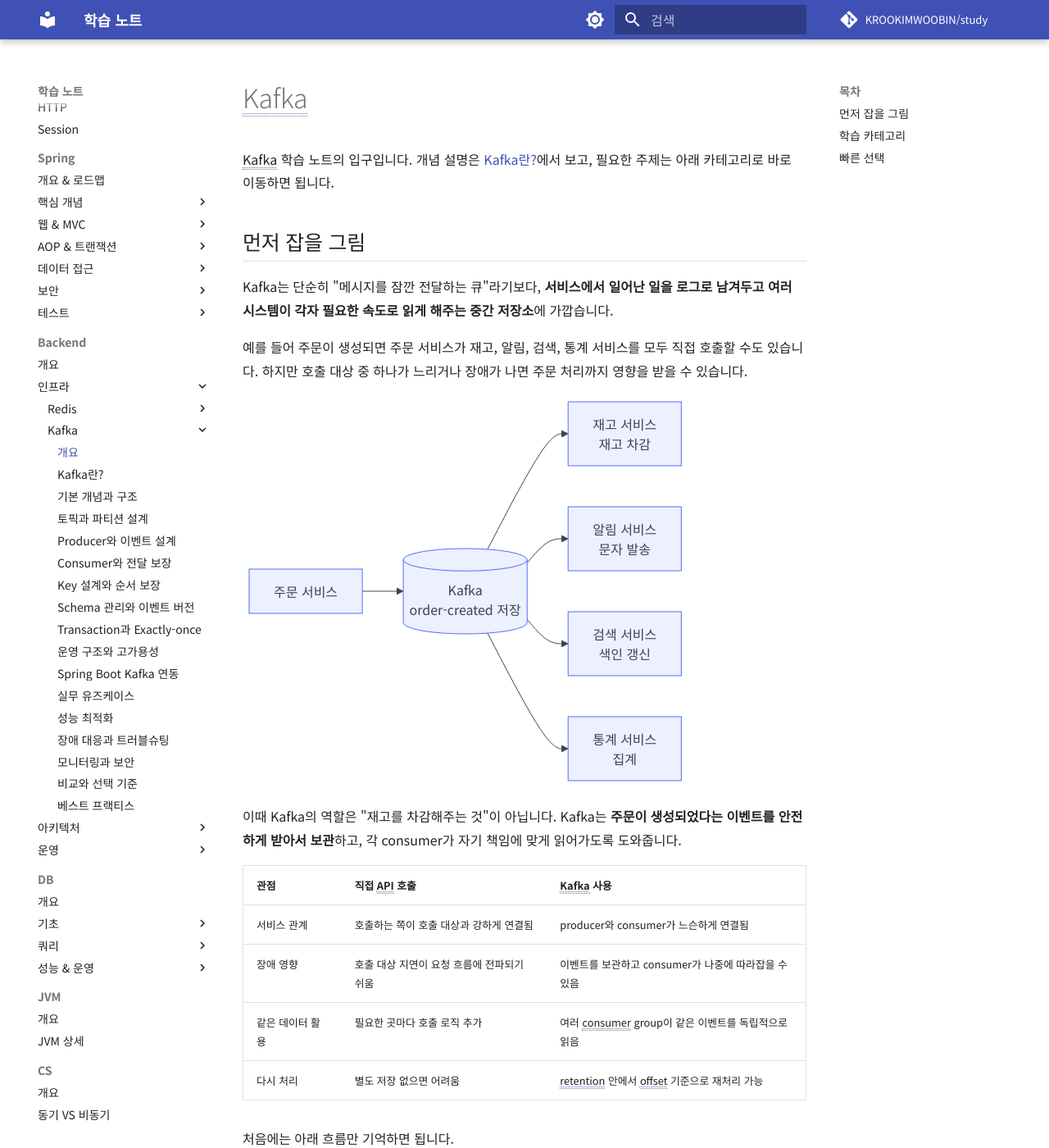
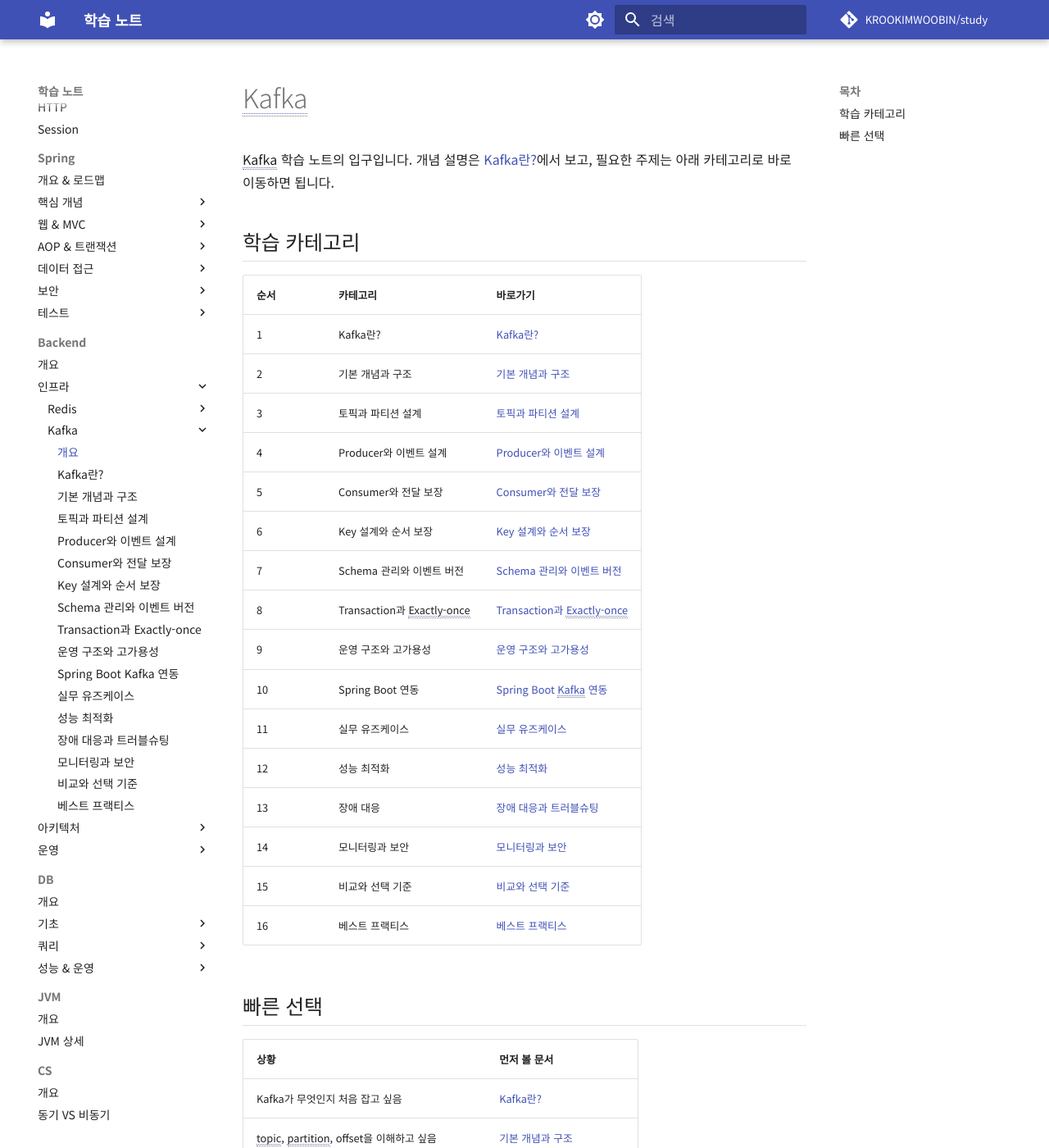
Before and after one commit to KROOKIMWOOBIN/study, an MkDocs documentation site: the page built from docs/backend/infra/kafka.md, in a window 1280 px wide and 1400 px high. Shown: the whole window at 82% size. Built offline with MkDocs 1.6.1 and Material for MkDocs 9.7.7, drawn with Linux system fonts in a browser that asks for light colours; comment, search, counter and statistics services are not loaded; some of the changed text lies outside the part shown.

Commit message:
docs: Kafka 중복 설명 정리

````diff
--- a/docs/backend/infra/kafka.md
+++ b/docs/backend/infra/kafka.md
@@ -1,39 +1,6 @@
 # Kafka
 
 Kafka 학습 노트의 입구입니다. 개념 설명은 [Kafka란?](./kafka/kafka란.md)에서 보고, 필요한 주제는 아래 카테고리로 바로 이동하면 됩니다.
-
-## 먼저 잡을 그림
-
-Kafka는 단순히 "메시지를 잠깐 전달하는 큐"라기보다, **서비스에서 일어난 일을 로그로 남겨두고 여러 시스템이 각자 필요한 속도로 읽게 해주는 중간 저장소**에 가깝습니다.
-
-예를 들어 주문이 생성되면 주문 서비스가 재고, 알림, 검색, 통계 서비스를 모두 직접 호출할 수도 있습니다. 하지만 호출 대상 중 하나가 느리거나 장애가 나면 주문 처리까지 영향을 받을 수 있습니다.
-
-```mermaid
-flowchart LR
-    O[주문 서비스] --> K[(Kafka<br/>order-created 저장)]
-    K --> I[재고 서비스<br/>재고 차감]
-    K --> N[알림 서비스<br/>문자 발송]
-    K --> S[검색 서비스<br/>색인 갱신]
-    K --> A[통계 서비스<br/>집계]
-```
-
-이때 Kafka의 역할은 "재고를 차감해주는 것"이 아닙니다. Kafka는 **주문이 생성되었다는 이벤트를 안전하게 받아서 보관**하고, 각 consumer가 자기 책임에 맞게 읽어가도록 도와줍니다.
-
-| 관점 | 직접 API 호출 | Kafka 사용 |
-|------|---------------|------------|
-| 서비스 관계 | 호출하는 쪽이 호출 대상과 강하게 연결됨 | producer와 consumer가 느슨하게 연결됨 |
-| 장애 영향 | 호출 대상 지연이 요청 흐름에 전파되기 쉬움 | 이벤트를 보관하고 consumer가 나중에 따라잡을 수 있음 |
-| 같은 데이터 활용 | 필요한 곳마다 호출 로직 추가 | 여러 consumer group이 같은 이벤트를 독립적으로 읽음 |
-| 다시 처리 | 별도 저장 없으면 어려움 | retention 안에서 offset 기준으로 재처리 가능 |
-
-처음에는 아래 흐름만 기억하면 됩니다.
-
-```text
-Producer는 "무슨 일이 일어났는지" 이벤트를 발행한다.
-Kafka는 이벤트를 topic과 partition에 순서대로 저장한다.
-Consumer group은 자기 offset을 기준으로 읽고 처리한다.
-처리에 실패하면 commit된 offset 이후부터 다시 읽을 수 있다.
-```
 
 ## 학습 카테고리
 
--- a/docs/backend/infra/kafka/consumer.md
+++ b/docs/backend/infra/kafka/consumer.md
@@ -4,7 +4,7 @@ Consumer 설계의 기본값은 **처리 성공 후 offset commit**입니다.
 
 ## Consumer 처리 흐름
 
-가장 기본은 **처리 성공 후 offset commit**입니다. 그러면 장애 시 같은 메시지를 다시 읽을 수 있으므로 consumer 로직은 멱등해야 합니다.
+기본 흐름은 `poll -> 업무 처리 -> 처리 기록 -> offset commit`입니다.
 
 ```text
 while running:
--- a/docs/backend/infra/kafka/kafka란.md
+++ b/docs/backend/infra/kafka/kafka란.md
@@ -77,24 +77,14 @@ sequenceDiagram
 
 ### Kafka는 왜 쓰는가?
 
-서비스가 다른 서비스에 직접 API를 호출하면 호출 대상의 장애, 지연, 트래픽 증가가 호출한 서비스까지 전파됩니다. Kafka는 이벤트를 중간에 저장해 producer와 consumer를 분리합니다.
-
-```mermaid
-flowchart LR
-    O[주문 서비스] --> K[(Kafka)]
-    K --> I[재고 서비스]
-    K --> N[알림 서비스]
-    K --> S[검색 색인]
-```
-
 핵심은 직접 호출을 줄이고 이벤트를 기준으로 흐름을 나누는 것입니다.
 
-```text
-Producer는 이벤트를 남긴다.
-Kafka는 이벤트를 보관한다.
-Consumer는 자기 속도에 맞춰 처리한다.
-장애가 나면 offset 기준으로 다시 읽을 수 있다.
-```
+| 해결하려는 문제 | Kafka가 주는 방식 |
+|----------------|-------------------|
+| 호출 대상 장애가 요청 흐름에 전파됨 | 이벤트를 먼저 저장하고 consumer가 나중에 처리 |
+| 같은 변경을 여러 시스템에 전달해야 함 | 여러 consumer group이 같은 이벤트를 독립적으로 읽음 |
+| 장애 후 다시 처리해야 함 | retention 안에서 offset 기준으로 재처리 |
+| 대량 로그를 순서 있게 모아야 함 | partition에 append-only log로 저장 |
 
 ### Kafka는 큐와 무엇이 다른가?
 
@@ -129,18 +119,9 @@ flowchart TB
 
 ## 어떻게 쓰는지
 
-Kafka는 아래 흐름으로 자주 사용합니다.
+Producer는 업무에서 일어난 사실을 이벤트로 만들고 topic에 발행합니다. Consumer는 topic을 읽어 자기 업무를 처리하고, 성공한 뒤 offset을 commit합니다. topic, partition, offset이 연결되는 자세한 흐름은 [기본 개념과 구조](./기본개념.md)에서 봅니다.
 
-```text
-1. Producer가 업무 이벤트를 만든다.
-2. 이벤트 key를 정해 topic에 발행한다.
-3. Kafka는 partition에 순서대로 저장한다.
-4. Consumer group이 poll로 이벤트를 읽는다.
-5. 업무 처리에 성공하면 offset을 commit한다.
-6. 장애가 나면 commit된 offset 이후부터 다시 처리한다.
-```
-
-조금 더 구체적으로 보면, `orderId=1001` 주문 이벤트는 보통 아래처럼 설계합니다.
+`orderId=1001` 주문 이벤트는 보통 아래처럼 설계합니다.
 
 ```json
 {
````
